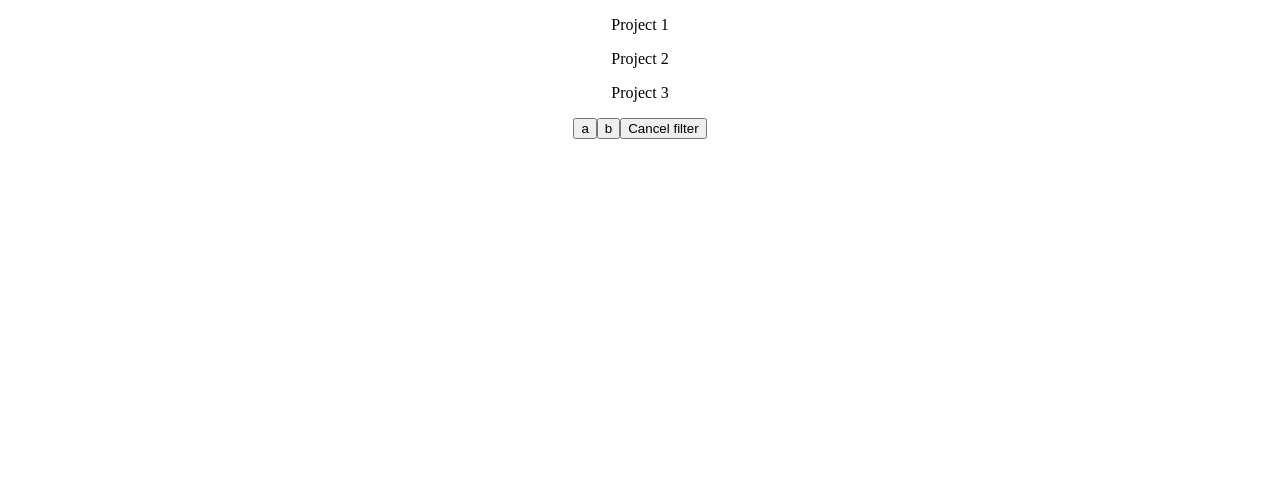
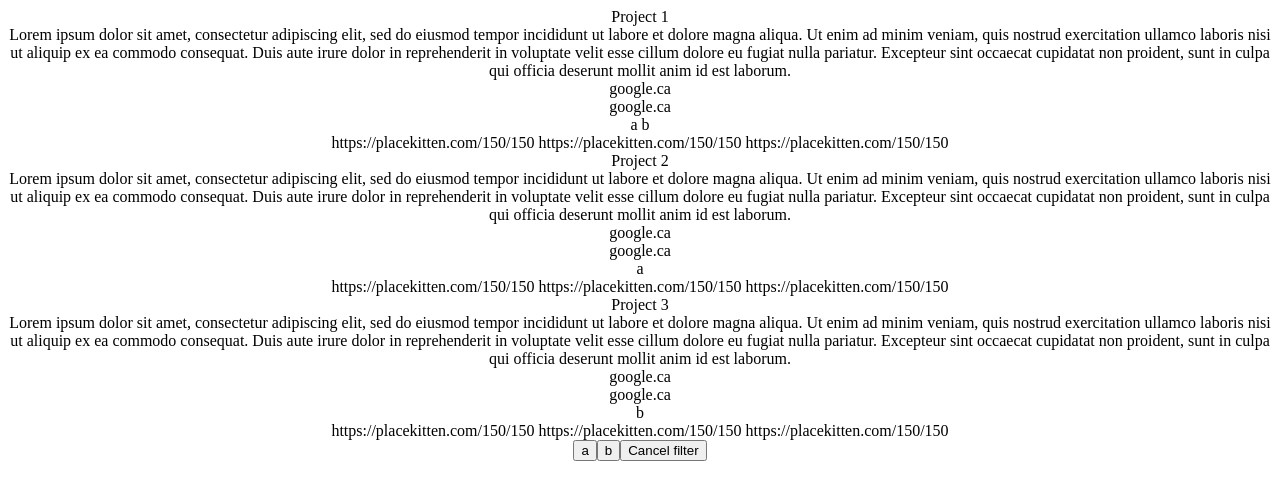
Before and after one commit to abishekh-manoharan/portfolio-website, a React (Create React App) app: page / in a window 1280 px wide. Shown: the top 500 px of the page. Built offline with nearby package versions, Linux system fonts and the light colour scheme; data requests are answered from the project's data file.

Commit message:
added projects service, project component

```diff
--- a/db.json
+++ b/db.json
@@ -3,19 +3,28 @@
         {
             "id": 1,
             "name": "Project 1",
-            "github link": "google.ca",
+            "description": "Lorem ipsum dolor sit amet, consectetur adipiscing elit, sed do eiusmod tempor incididunt ut labore et dolore magna aliqua. Ut enim ad minim veniam, quis nostrud exercitation ullamco laboris nisi ut aliquip ex ea commodo consequat. Duis aute irure dolor in reprehenderit in voluptate velit esse cillum dolore eu fugiat nulla pariatur. Excepteur sint occaecat cupidatat non proident, sunt in culpa qui officia deserunt mollit anim id est laborum.",
+            "siteLink": "google.ca",
+            "githubLink": "google.ca",
+            "images": ["https://placekitten.com/150/150","https://placekitten.com/150/150","https://placekitten.com/150/150"],
             "tags": ["a","b"]
         },
         {
             "id": 2,
             "name": "Project 2",
-            "github link": "google.ca",
+            "description": "Lorem ipsum dolor sit amet, consectetur adipiscing elit, sed do eiusmod tempor incididunt ut labore et dolore magna aliqua. Ut enim ad minim veniam, quis nostrud exercitation ullamco laboris nisi ut aliquip ex ea commodo consequat. Duis aute irure dolor in reprehenderit in voluptate velit esse cillum dolore eu fugiat nulla pariatur. Excepteur sint occaecat cupidatat non proident, sunt in culpa qui officia deserunt mollit anim id est laborum.",
+            "siteLink": "google.ca",
+            "githubLink": "google.ca",
+            "images": ["https://placekitten.com/150/150","https://placekitten.com/150/150","https://placekitten.com/150/150"],
             "tags": ["a"]
         },
         {
             "id": 3,
             "name": "Project 3",
-            "github link": "google.ca",
+            "description": "Lorem ipsum dolor sit amet, consectetur adipiscing elit, sed do eiusmod tempor incididunt ut labore et dolore magna aliqua. Ut enim ad minim veniam, quis nostrud exercitation ullamco laboris nisi ut aliquip ex ea commodo consequat. Duis aute irure dolor in reprehenderit in voluptate velit esse cillum dolore eu fugiat nulla pariatur. Excepteur sint occaecat cupidatat non proident, sunt in culpa qui officia deserunt mollit anim id est laborum.",
+            "siteLink": "google.ca",
+            "githubLink": "google.ca",
+            "images": ["https://placekitten.com/150/150","https://placekitten.com/150/150","https://placekitten.com/150/150"],
             "tags": ["b"]
         }
     ]
--- /dev/null
+++ b/src/components/Project.js
@@ -0,0 +1,16 @@
+import React from 'react';
+
+function Project(props) {
+    return (
+        <div>
+            <div>{props.name}</div>
+            <div>{props.description}</div>
+            <div>{props.githubLink}</div>
+            <div>{props.siteLink}</div>
+            <div>{props.tags.join(' ')}</div>
+            <div>{props.images.join(' ')}</div>
+        </div>
+    );
+}
+
+export default Project;
--- a/src/components/Projects.js
+++ b/src/components/Projects.js
@@ -1,19 +1,19 @@
 import React from 'react';
 import { useState, useEffect } from 'react'
-import axios from 'axios';
+import projectsService from '../services/projectsService'
+import Project from './Project';
 
 function Projects(props) {
 
     const tags = ["a", "b"]
-
     const [projectsToShow, setProjectsToShow] = useState([])
     const [allProjects, setAllProjects] = useState([])
 
     useEffect(()=>{
-        axios.get('http://localhost:3001/projects')
+        projectsService.getAll()
             .then((res)=>{
-                setAllProjects(res.data)
-                setProjectsToShow(res.data)
+                setAllProjects(res)
+                setProjectsToShow(res)
             })
     }, [])
 
@@ -33,9 +33,7 @@ function Projects(props) {
 
     return (
         <div>
-            {projectsToShow.map((e)=>{
-                return <p key={e.id}>{e.name}</p>
-            })}
+            {projectsToShow.map((e) => <Project name={e.name} description={e.description} githubLink={e.githubLink} siteLink={e.siteLink} images={e.images} tags={e.tags}/>)}
 
             {tags.map((e)=> {
                 return <button onClick={handleFilter} key={e} value={e}>{e}</button>
--- /dev/null
+++ b/src/services/projectsService.js
@@ -0,0 +1,6 @@
+import axios from 'axios'
+const URL = 'http://localhost:3001/projects'
+
+const getAll = () => axios.get(URL).then(res=>res.data)
+
+export default {getAll}
```
